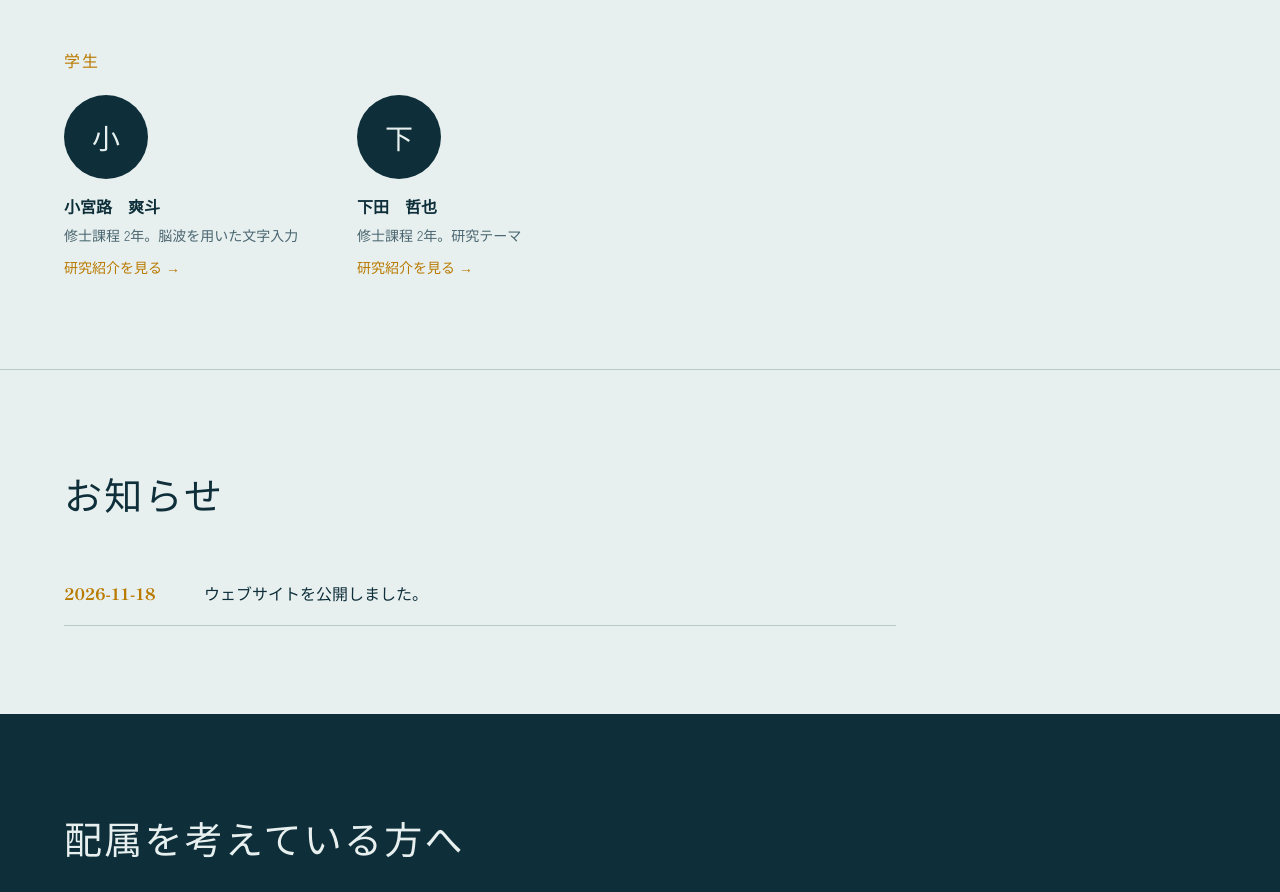
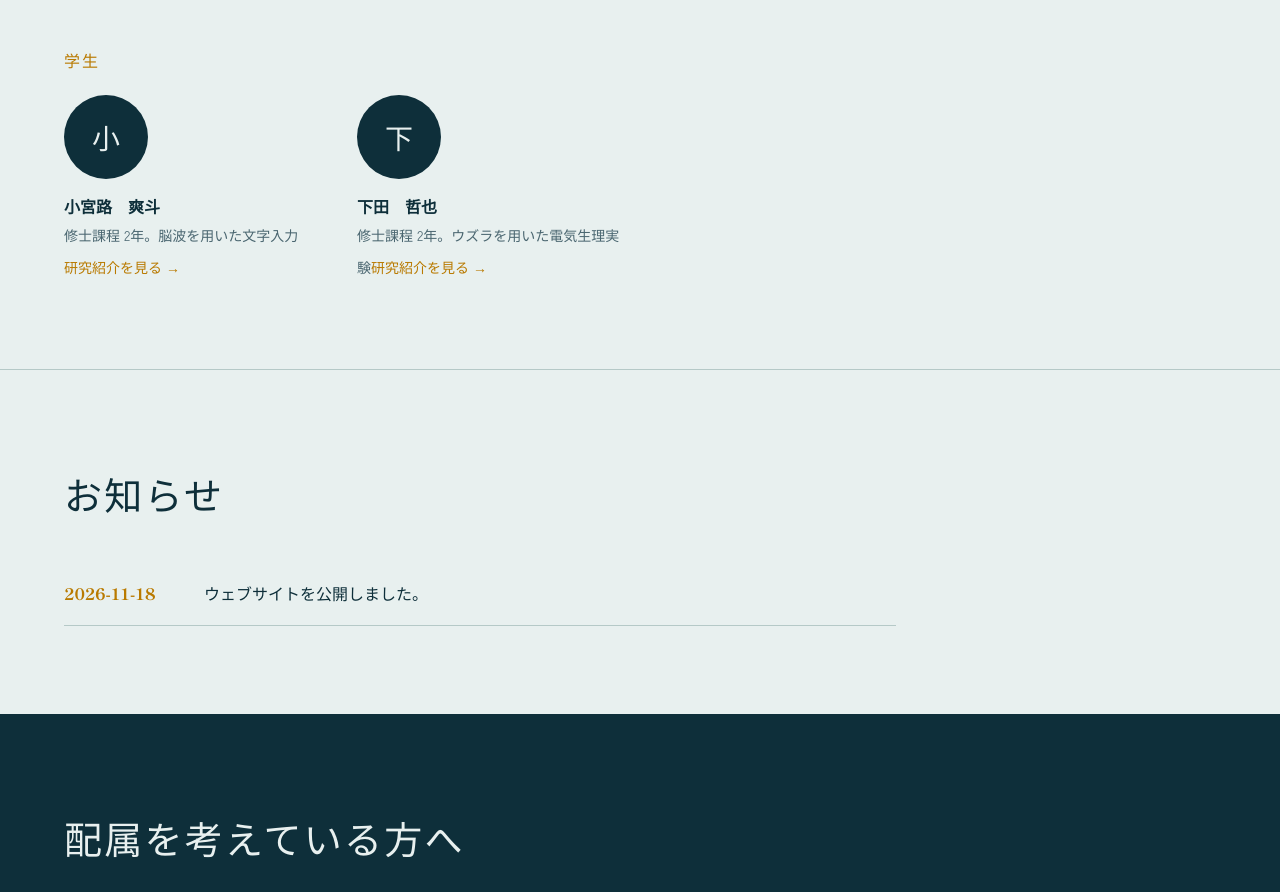
Before and after one commit to freetetsuya-rgb/ohno-lab, a plain HTML site: page index.html in a window 1280 px wide. Shown: the part 2107-2999 px from the top of the page. Drawn offline with Linux system fonts and the light colour scheme.

Commit message:
Update index.html

```diff
--- a/index.html
+++ b/index.html
@@ -55,7 +55,7 @@ const HOME = {
     studentsLabel: "学生",
     students: [
       { name: "小宮路　爽斗", role: "修士課程 2年。脳波を用いた文字入力", href: "researcher-1.html", photo: "" },
-      { name: "下田　哲也", role: "修士課程 2年。研究テーマ", href: "researcher-2.html", photo: "" }
+      { name: "下田　哲也", role: "修士課程 2年。ウズラを用いた電気生理実験", href: "researcher-2.html", photo: "" }
     ]
   },
 
```
